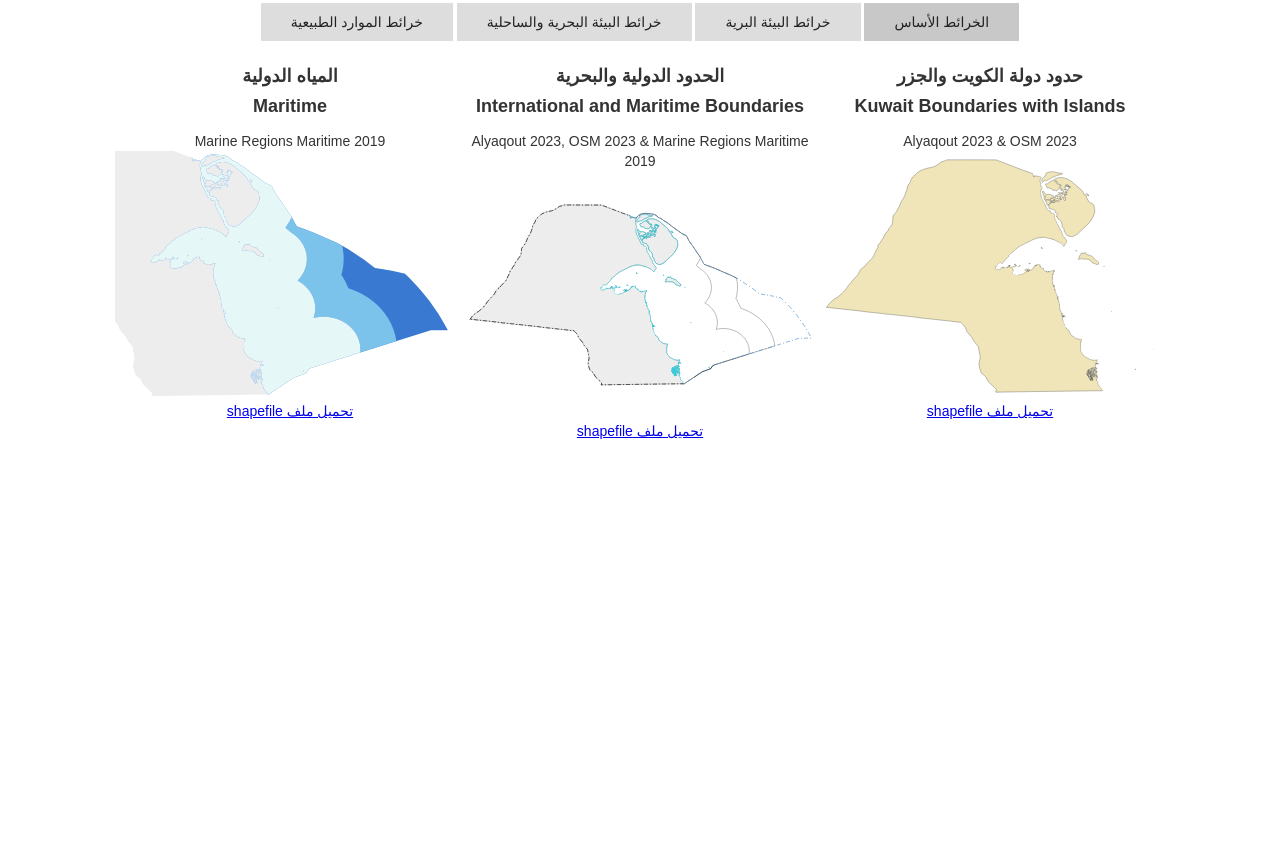
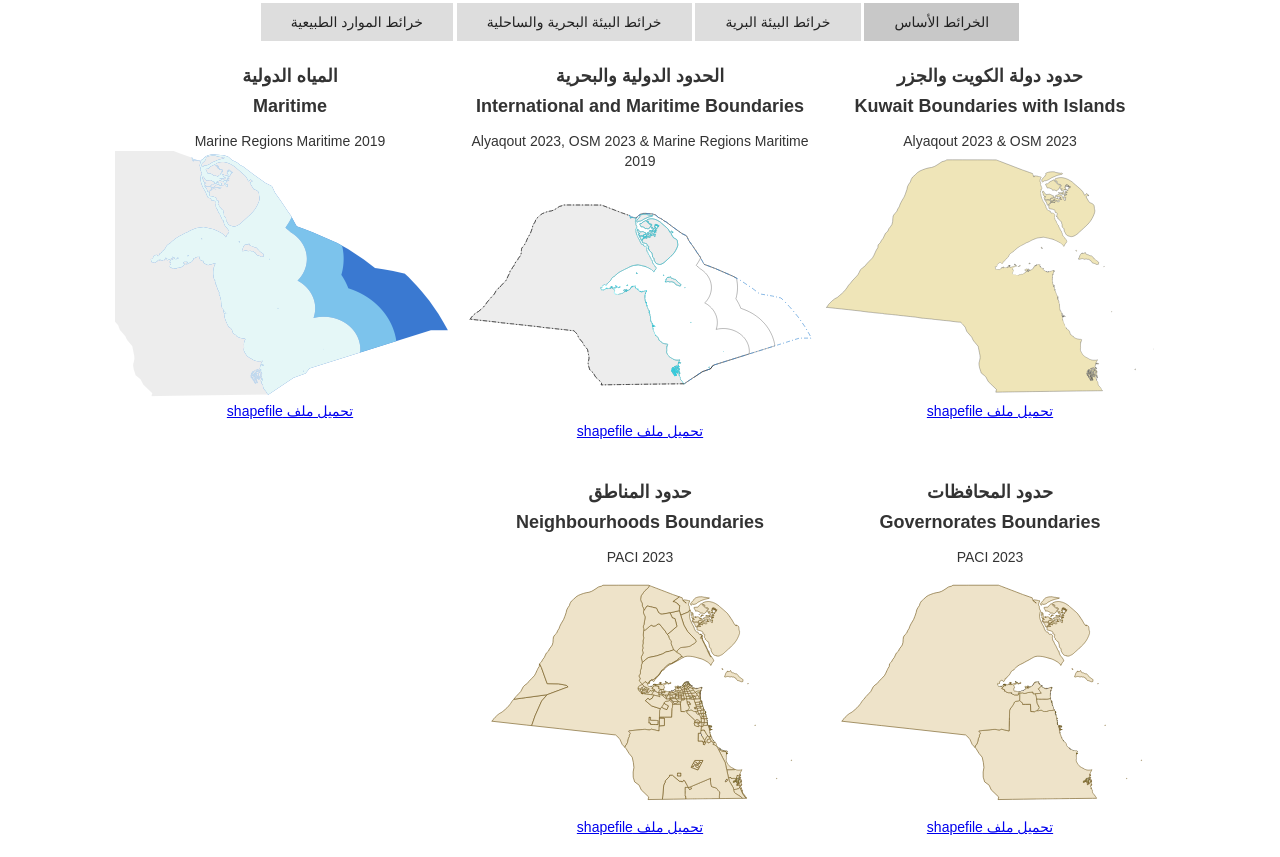
Before and after one commit to Abdullatif88/kuwait-geohub, a plain HTML site: page geohub/gis-maps.html in a window 1280 px wide. Shown: the part 813-1670 px from the top of the page. Before the commit the page ends 1274 px from the top, so only its background shows below. Drawn offline with nearby package versions, Linux system fonts and the light colour scheme; a script that the page names is missing.

Commit message:
updated the zip file of the maps names and addedd the data to the maps page

```diff
--- a/geohub/gis-maps.html
+++ b/geohub/gis-maps.html
@@ -78,6 +78,16 @@
                 <h3 class="layer-title">المياه الدولية<br>Maritime</h3>
                 <div>Marine Regions Maritime 2019</div><img src="../images/kuwait-map3.png" loading="lazy" alt="">
                 <div><a href="../shapefiles/basemap/kuwait_maritime.zip" download>تحميل ملف shapefile</a></div>
+              </div>
+              <div id="w-node-acf8c658-bd97-71b5-2ea8-2d1ed70de27c-9a5fa509">
+                <h3 class="layer-title">حدود المحافظات<br>Governorates Boundaries</h3>
+                <div>PACI 2023</div><img src="../images/gov_paci_2023.png" loading="lazy" alt="">
+                <div><a href="../shapefiles/basemap/gov_paci.zip" download>تحميل ملف shapefile</a></div>
+              </div>
+              <div id="w-node-acf8c658-bd97-71b5-2ea8-2d1ed70de27c-9a5fa509">
+                <h3 class="layer-title">حدود المناطق<br>Neighbourhoods Boundaries</h3>
+                <div>PACI 2023</div><img src="../images/nbhoods_paci_2023.png" loading="lazy" alt="">
+                <div><a href="../shapefiles/basemap/nbhoods_paci.zip" download>تحميل ملف shapefile</a></div>
               </div>
             </div>
           </div>
```
Also changed, not shown: 4 other files.
